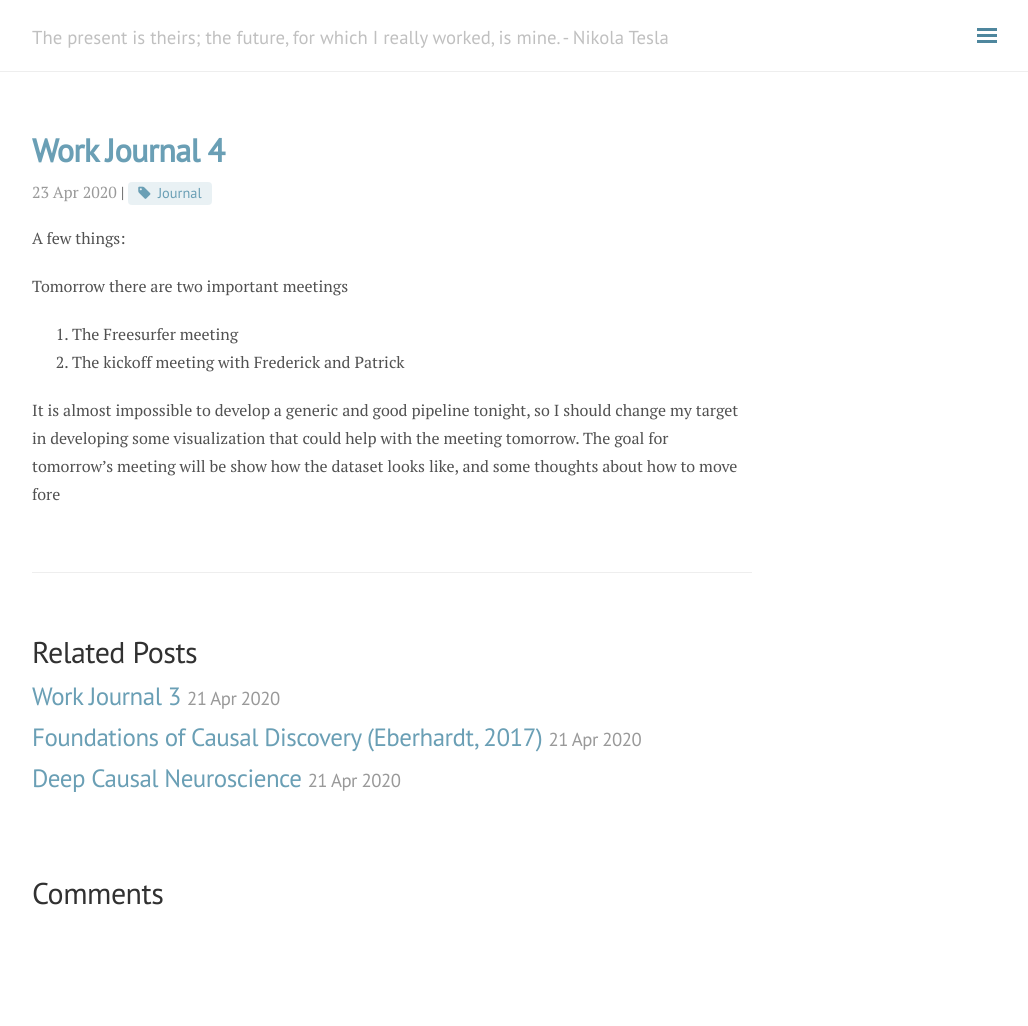
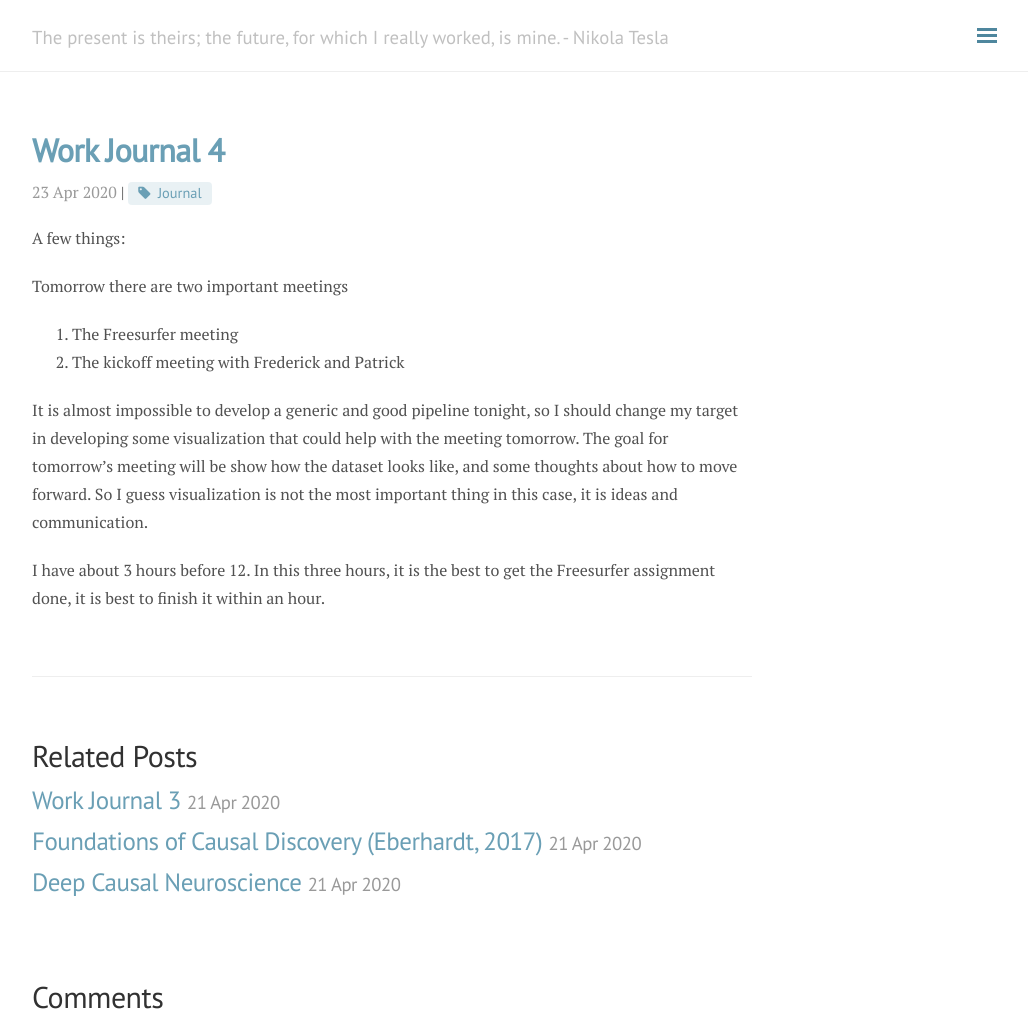
Before and after one commit to andylikescodes/andylikescodes.github.io, a Jekyll site: the page built from _posts/2020-04-23-Work-Journal-4.md, in a window 1280 px wide and 1026 px high. Shown: the whole window, without its empty margins (248-1276 px from the left). Built offline with Jekyll 4.4.1, drawn with Linux system fonts in a browser that asks for light colours; nearby versions of some CDN libraries; comment, search, counter and statistics services are not loaded.

Commit message:
_posts/2020-04-23-Work-Journal-4.md updated from https://stackedit.io/

```diff
--- a/_posts/2020-04-23-Work-Journal-4.md
+++ b/_posts/2020-04-23-Work-Journal-4.md
@@ -11,8 +11,10 @@ Tomorrow there are two important meetings
 1. The Freesurfer meeting
 2. The kickoff meeting with Frederick and Patrick
 
-It is almost impossible to develop a generic and good pipeline tonight, so I should change my target in developing some visualization that could help with the meeting tomorrow. The goal for tomorrow's meeting will be show how the dataset looks like, and some thoughts about how to move fore
+It is almost impossible to develop a generic and good pipeline tonight, so I should change my target in developing some visualization that could help with the meeting tomorrow. The goal for tomorrow's meeting will be show how the dataset looks like, and some thoughts about how to move forward. So I guess visualization is not the most important thing in this case, it is ideas and communication.
+
+I have about 3 hours before 12. In this three hours, it is the best to get the Freesurfer assignment done, it is best to finish it within an hour.
 
 <!--stackedit_data:
-eyJoaXN0b3J5IjpbLTE2MjM3NjMzNl19
+eyJoaXN0b3J5IjpbMTkxMDA5NDc3M119
 -->
```
